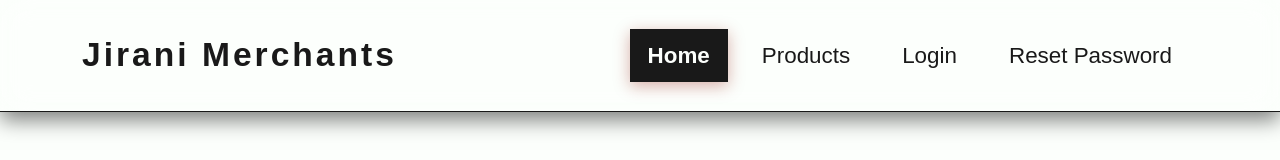
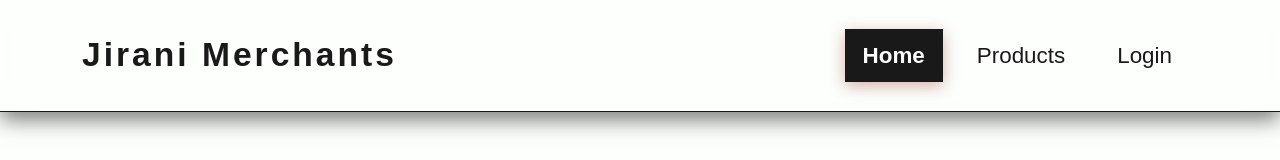
Before and after one commit to CMNDEGWA/De-commerce, a Vue app in the folder de_commerce_front-end/: page / in a window 1280 px wide. Shown: the top 160 px of the page. Built offline with nearby package versions, Linux system fonts and the light colour scheme; no server answers; a web font is replaced by a local one.

Commit message:
Update: Reset Password Layout.

```diff
--- a/de_commerce_front-end/src/components/Navbar.vue
+++ b/de_commerce_front-end/src/components/Navbar.vue
@@ -47,13 +47,6 @@
         <li class="nav-item" v-if="!isAuthenticated">
           <router-link class="nav-link" to="/login" active-class="active-page">
             Login
-          </router-link>
-        </li>
-
-        <!-- Reset Password Link - For unauthenticated users -->
-        <li class="nav-item" v-if="!isAuthenticated">
-          <router-link class="nav-link" to="/reset-password" active-class="active-page">
-            Reset Password
           </router-link>
         </li>
 
```
